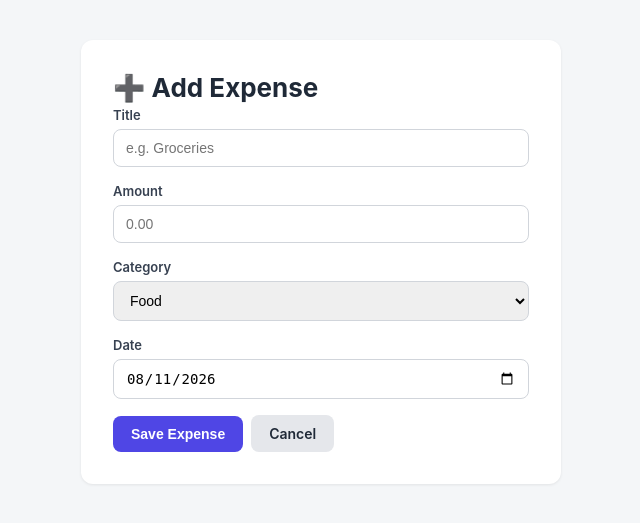
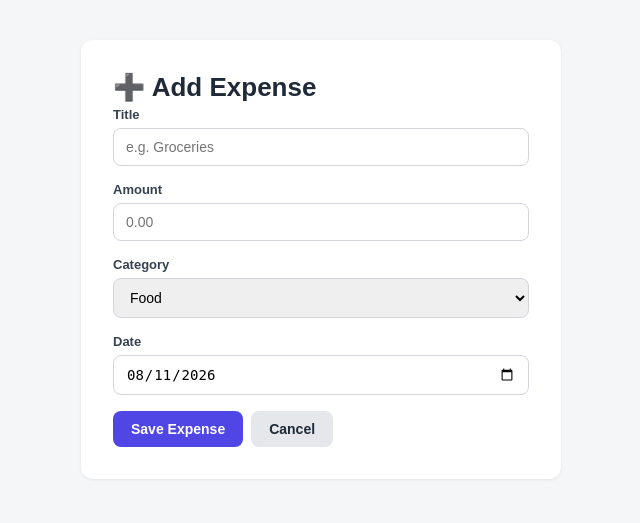
Before and after one commit to madalambika67/expense-tracker-project, a PHP site: page /add.php in a window 1280 px wide. Shown: the top 523 px of the page, without its empty margins (319-959 px from the left). Run offline with PHP 8.4, Linux system fonts and the light colour scheme.

Commit message:
Update style.css

```diff
--- a/Downloads/expense-tracker/expense-tracker/frontend/style.css
+++ b/Downloads/expense-tracker/expense-tracker/frontend/style.css
@@ -1,7 +1,7 @@
 * { box-sizing: border-box; }
 
 body {
-    font-family: -apple-system, BlinkMacSystemFont, 'Segoe UI', Roboto, sans-serif;
+    font-family: sans-serif;
     background: #f4f6f8;
     color: #1f2937;
     margin: 0;
```
